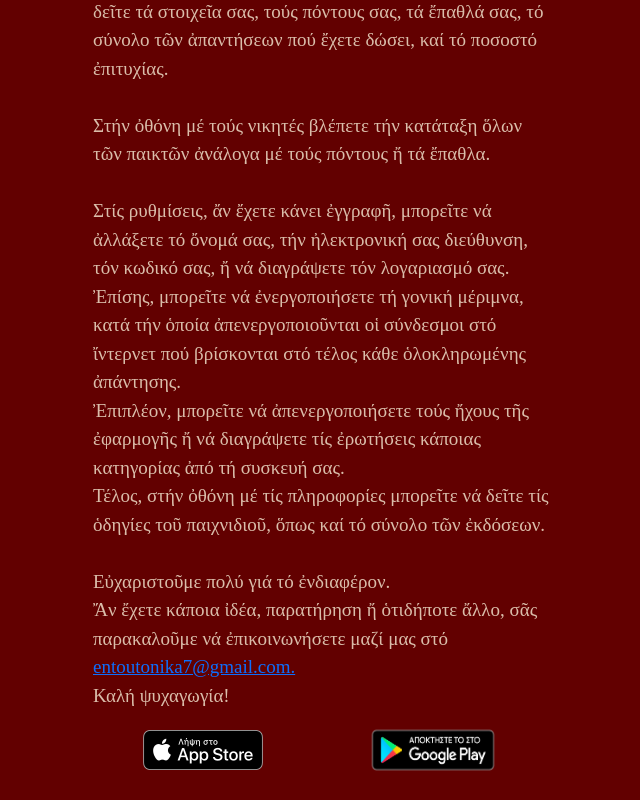
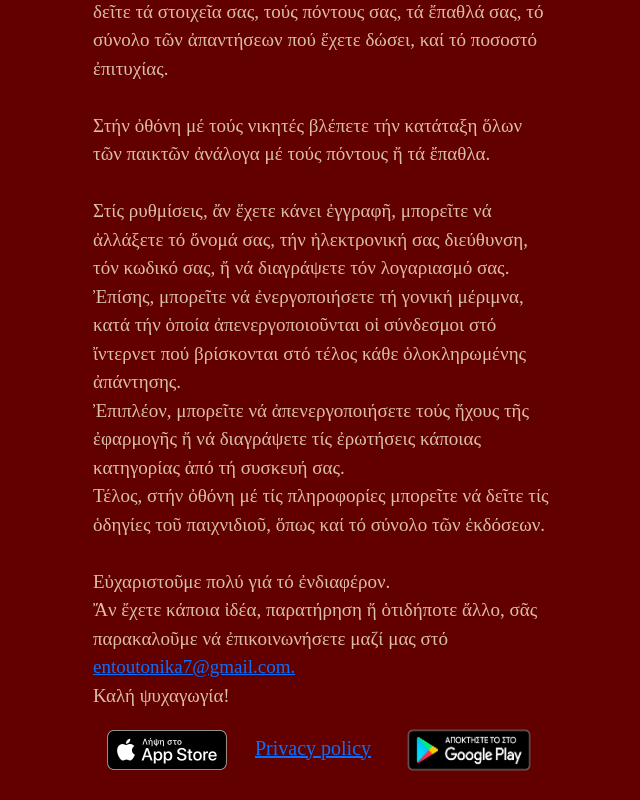
Before and after one commit to footios/etn-promote, a React (Create React App) app: page / in a window 1280 px wide. Shown: the part 735-1535 px from the top of the page, without its empty margins (317-957 px from the left). Built offline with nearby package versions, Linux system fonts and the light colour scheme.

Commit message:
Add privacy policy link

```diff
--- a/src/components/Info.tsx
+++ b/src/components/Info.tsx
@@ -23,10 +23,17 @@ const Info: FC<Props> = ({ language }) => {
       <article className="info-text">
         <p>{language === "GR" ? infoTextGR : infoTextEN}</p>
         <section className="install">
-          <a href="http://">
+          <a href="http://" target="_blank" rel="noreferrer">
             <img src={apple} alt="App store badge" />
           </a>
-          <a href="http://">
+          <a
+            href="https://app.websitepolicies.com/policies/view/Z7EH1eVD"
+            target="_blank"
+            rel="noreferrer"
+          >
+            <h2>Privacy policy</h2>
+          </a>
+          <a href="http://" target="_blank" rel="noreferrer">
             <img
               src={android}
               alt="Google play badge"
```
Also changed, not shown: 1 other file (tests, documents, lock files or other folders).
